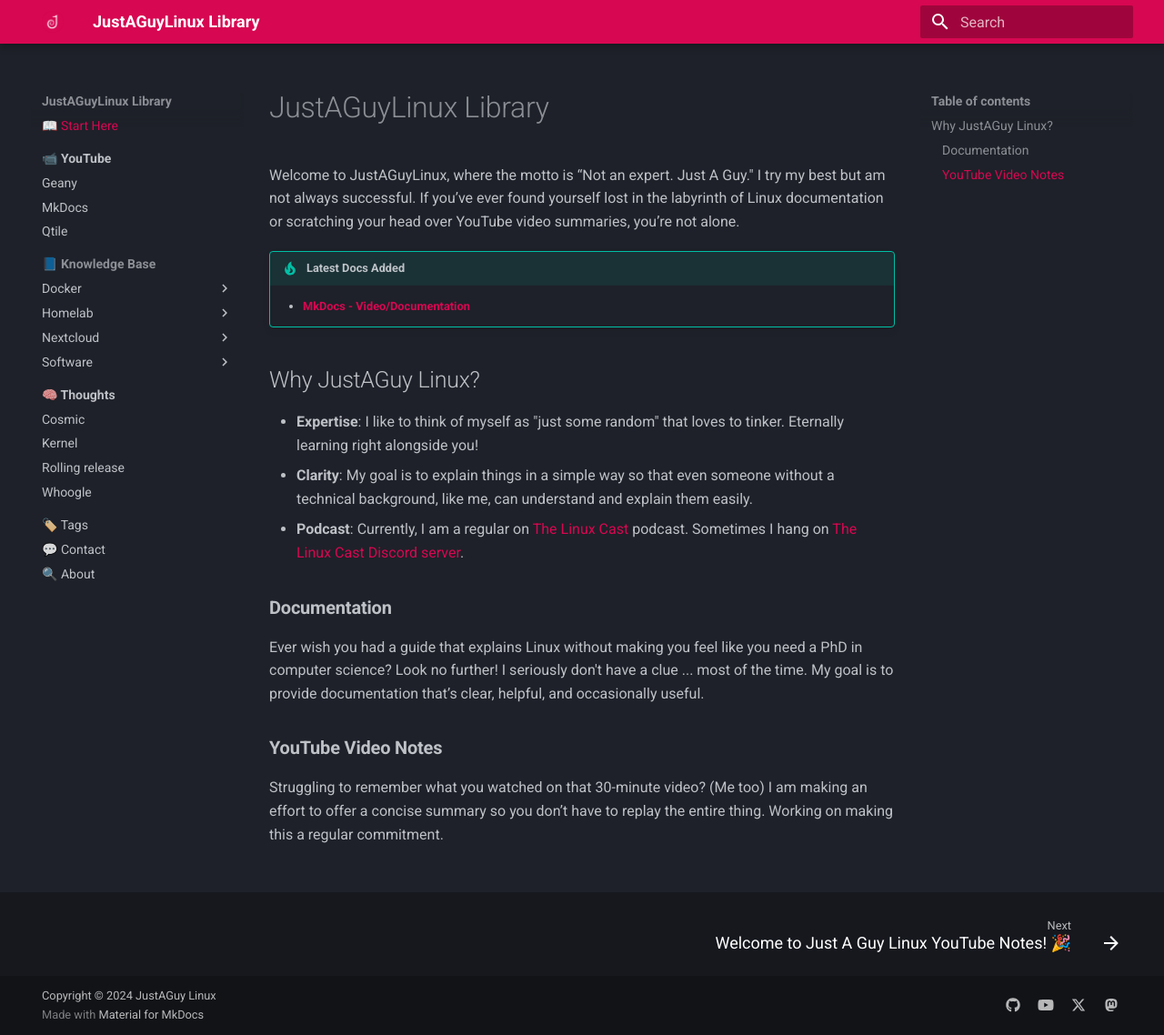
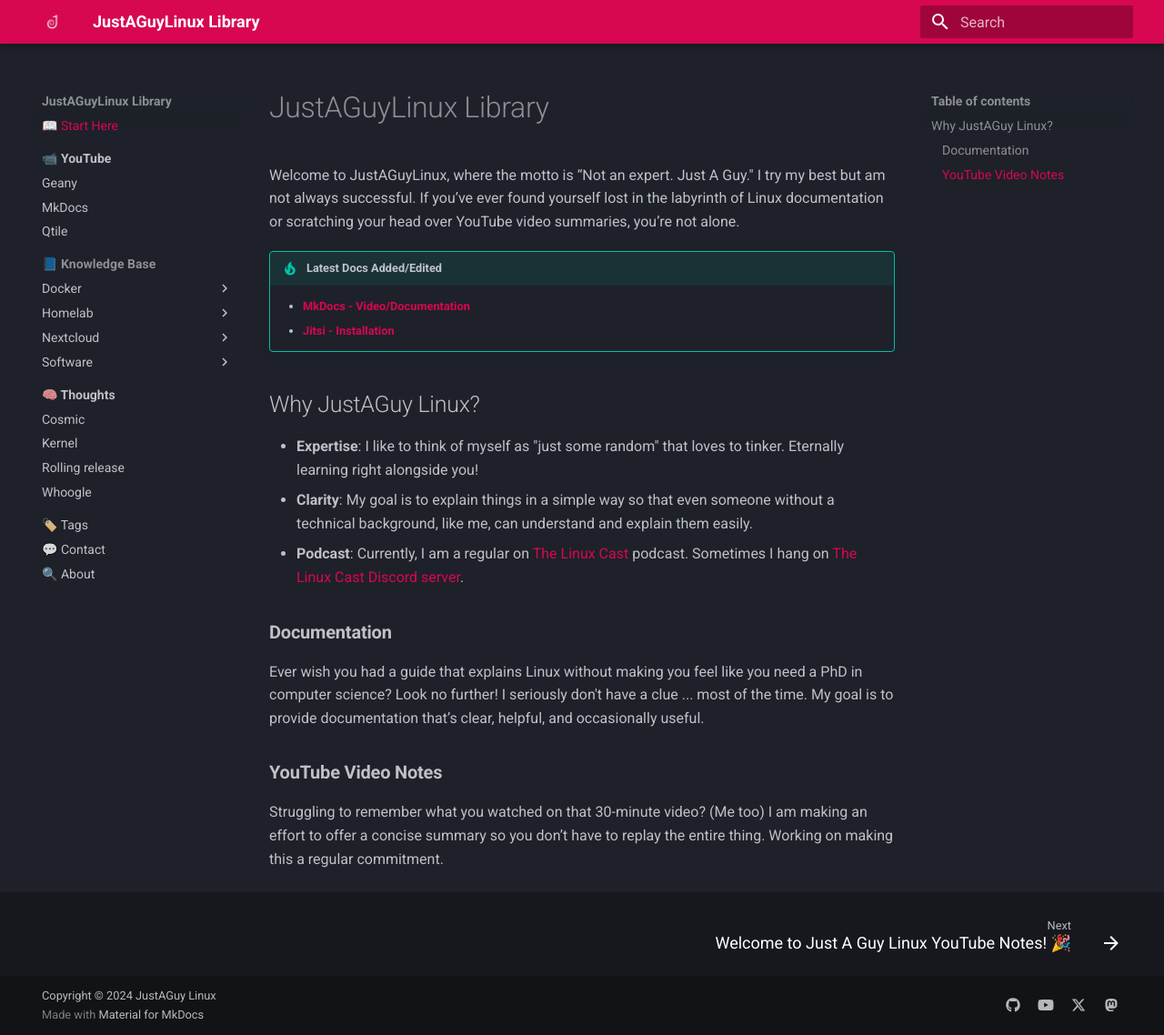
Before and after one commit to drewgrif/jagmkdocs, an MkDocs documentation site: the page built from docs/index.md, in a window 1280 px wide and 1138 px high. Shown: the whole window at 91% size. Built offline with MkDocs 1.6.1 and Material for MkDocs 9.7.7, drawn with Linux system fonts in a browser that asks for light colours.

Commit message:
Update index.md

```diff
--- a/docs/index.md
+++ b/docs/index.md
@@ -2,9 +2,10 @@
 
 Welcome to JustAGuyLinux, where the motto is “Not an expert. Just A Guy." I try my best but am not always successful. If you’ve ever found yourself lost in the labyrinth of Linux documentation or scratching your head over YouTube video summaries, you’re not alone.
 
-!!! tip "Latest Docs Added"
+!!! tip "Latest Docs Added/Edited"
 
     - **[MkDocs - Video/Documentation](youtube/mkdocs.md)**
+    - **[Jitsi - Installation](documentation/homelab/jitsi.md)**
 
 ## Why JustAGuy Linux?
 
```
